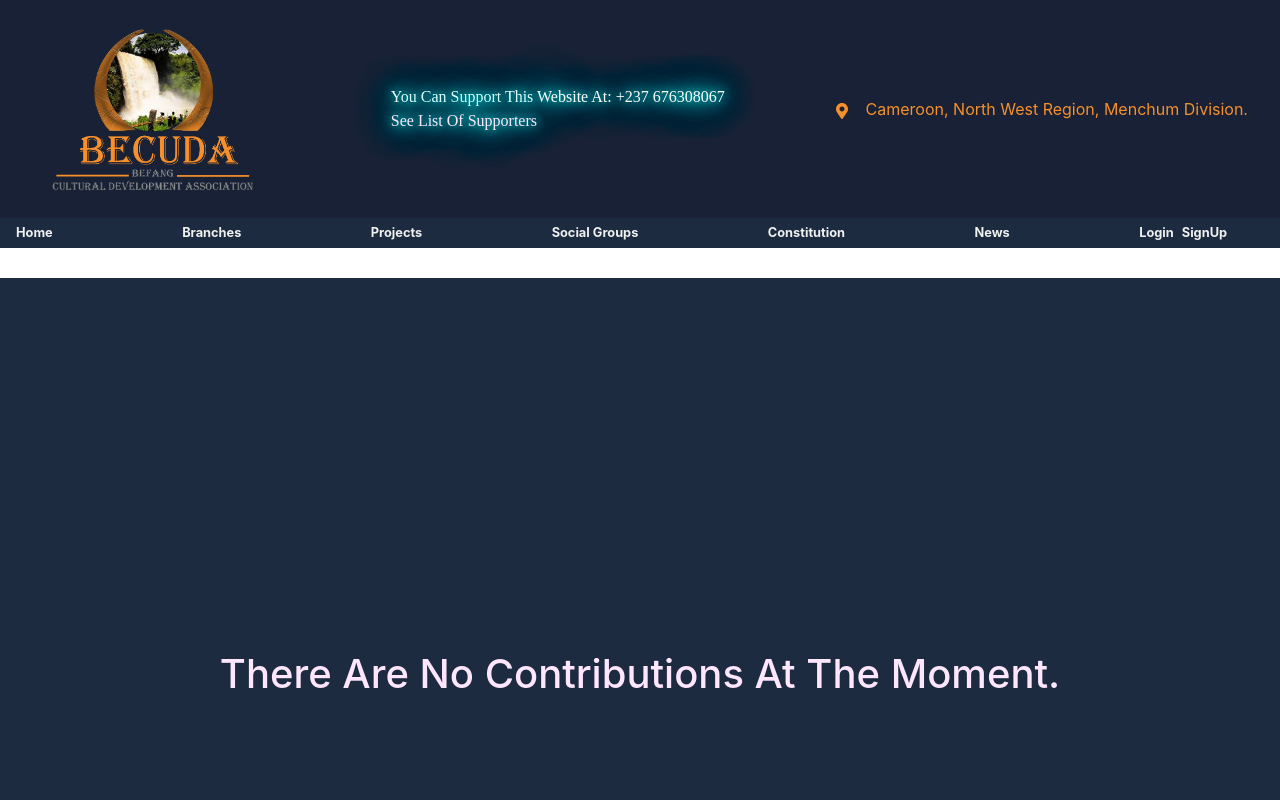
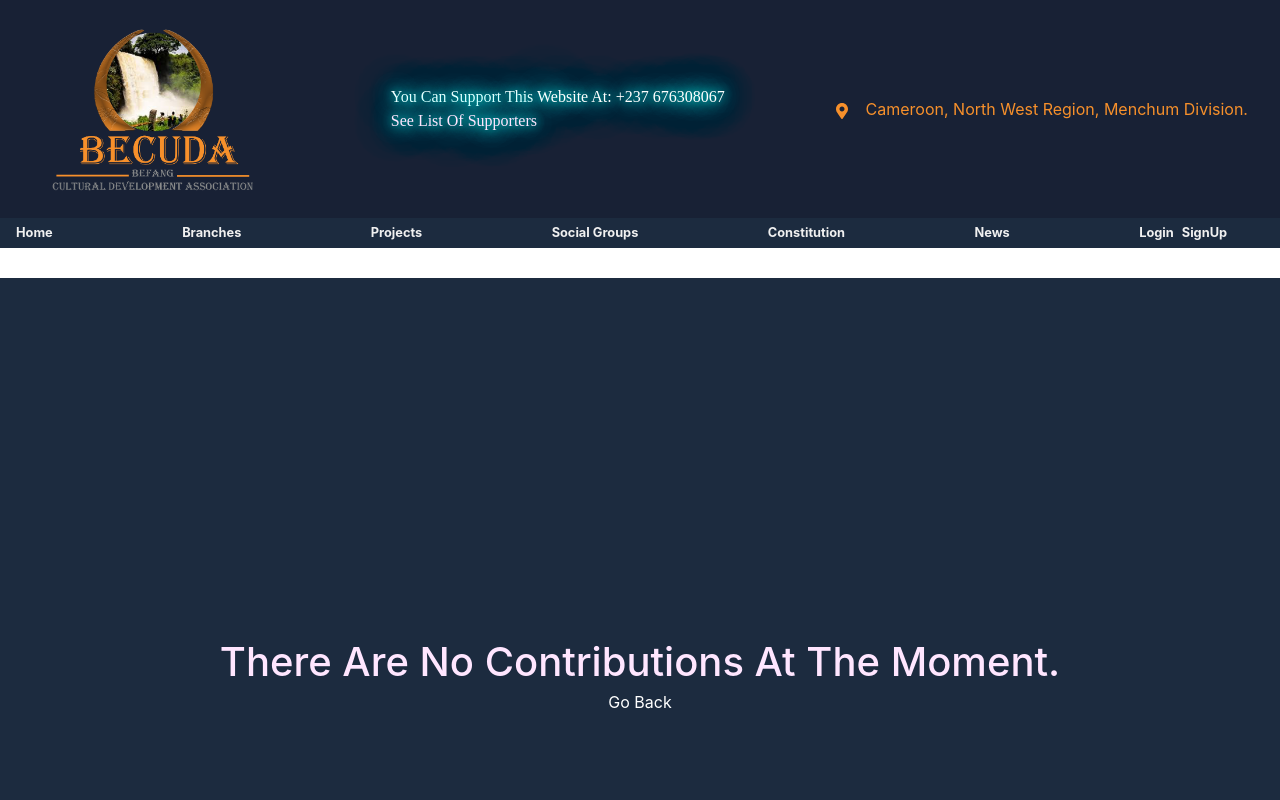
Before and after one commit to ernestmusong/Befang-Cultural-Development-Association, a React (Create React App) app in the folder client/: page /contributors in a window 1280 px wide. Shown: the top 800 px of the page. Built offline with nearby package versions, Linux system fonts and the light colour scheme; a web font is replaced by a local one.

Commit message:
added country code to number

```diff
--- a/client/src/components/AllProjects.js
+++ b/client/src/components/AllProjects.js
@@ -26,7 +26,7 @@ const Project=({id, title, desc,img}) => {
         <h1 className="heading">{title}</h1>
         <p>{desc}</p>
         <div>
-          <Link to={`/projects/${id}`}>read</Link>
+          <Link to={`/projects/${id}`}>Read more</Link>
         </div>
       </div>
 
--- a/client/src/components/CommingSoon.js
+++ b/client/src/components/CommingSoon.js
@@ -1,16 +1,20 @@
 import React from 'react'
+import {Link}  from "react-router-dom";
 
-function CommingSoon({title}) {
+function CommingSoon({title, link}) {
     if(title ===undefined ){
         title="comming soon"
     }
     return (
         <div className="container h-100" style={{height:"100vh"}}>
             <div className="row mx-auto h-100 w-100" style={{height:"100vh"}}>
-                <div className="col-12 d-flex align-items-center justify-content-center"style={{height:"100vh"}}>
+                <div className="col-12 d-flex flex-column align-items-center justify-content-center"style={{height:"100vh"}}>
                      <h1 className="text-align-center text-capitalize text-bold" style={{color:"Var(--heroWhite)"}}>
                         {title}
                      </h1>
+                     <Link to={link} className="text-white">
+                        Go Back
+                   </Link>
                 </div>
             </div>
         </div>
--- a/client/src/components/ListOfContributors.js
+++ b/client/src/components/ListOfContributors.js
@@ -13,7 +13,7 @@ const ListOfContributors=() => {
            setContributors(contributors)
           } , [])
 
-      if(contributors.length == 2) return <CommingSoon title="there are no contributions at the moment." />;
+      if(contributors.length == 2) return <CommingSoon title="there are no contributions at the moment." link="/all-projects" />;
   return (
     <div>
          <Title3 title="we thank you all for your contributions." />
--- a/client/src/components/ListOfWebSupporters.js
+++ b/client/src/components/ListOfWebSupporters.js
@@ -13,7 +13,7 @@ const ListOfSupporters=() => {
            setSupporters(supporters)
           } , [])
 
-      if(supporters.length == 2) return <CommingSoon title="there are no supporters at the moment." />;
+      if(supporters.length == 2) return <CommingSoon title="there are no supporters at the moment." link= "/"/>;
   return (
     <div>
          <Title3 title="we thank you all for your enormous support for the continued development and maintenance of this website" />
```
